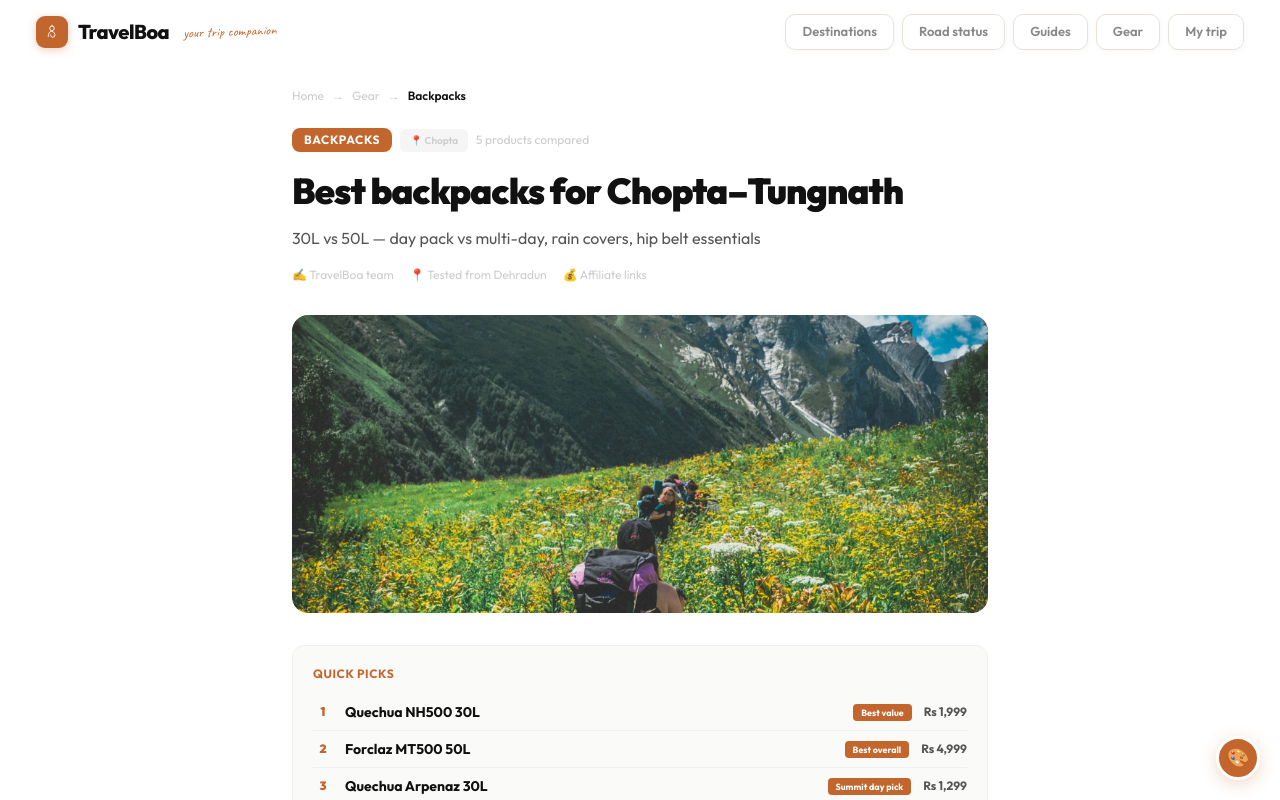
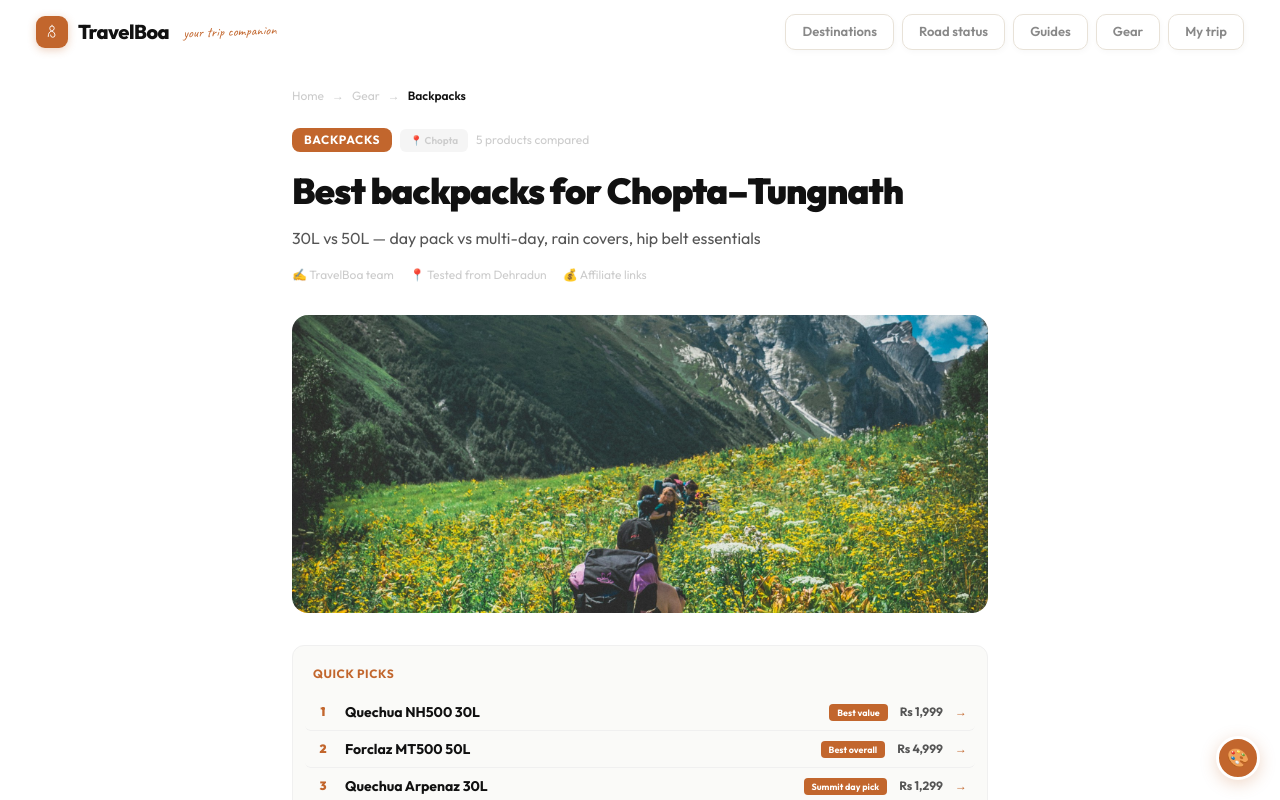
Before and after one commit to ashutoshkhulbe15-hash/travelboa, a Next.js app: page /gear/backpacks-chopta in a window 1280 px wide. Shown: the top 800 px of the page. Built offline with nearby package versions, Linux system fonts and the light colour scheme.

Commit message:
gear - make quick picks rows clickable affiliate links

```diff
--- a/src/app/gear/[slug]/GearArticle.tsx
+++ b/src/app/gear/[slug]/GearArticle.tsx
@@ -74,12 +74,23 @@
               <div className="p-4 sm:p-5 rounded-xl" style={{ background: dark ? "#1c1a17" : "#fafaf8", border: `1.5px solid ${border}` }}>
                 <p className="text-xs font-bold uppercase tracking-wider mb-3" style={{ color: accent }}>Quick picks</p>
                 {content.products.map((product, i) => (
-                  <div key={i} className="flex items-center gap-3 py-2" style={{ borderBottom: i < content.products.length - 1 ? `1px solid ${border}` : "none" }}>
+                  <a
+                    key={i}
+                    href={product.storeUrl}
+                    target="_blank"
+                    rel="noopener noreferrer sponsored"
+                    className="flex items-center gap-3 py-2 no-underline transition-colors duration-150 -mx-2 px-2 rounded-md hover:opacity-80"
+                    style={{
+                      borderBottom: i < content.products.length - 1 ? `1px solid ${border}` : "none",
+                      cursor: "pointer",
+                    }}
+                  >
                     <span className="text-xs font-black w-5 text-center" style={{ color: accent }}>{i + 1}</span>
-                    <span className="text-sm font-bold flex-1" style={{ color: textPrimary }}>{product.name}</span>
+                    <span className="text-sm font-bold flex-1 hover:underline" style={{ color: textPrimary, textDecorationColor: accent }}>{product.name}</span>
                     {product.badge && <span className="text-[9px] font-bold px-2 py-0.5 rounded text-white shrink-0" style={{ background: accent }}>{product.badge}</span>}
                     <span className="text-xs font-bold shrink-0" style={{ color: textSecondary }}>{product.price}</span>
-                  </div>
+                    <span className="text-xs shrink-0" style={{ color: accent }} aria-hidden="true">→</span>
+                  </a>
                 ))}
               </div>
             )}
```
